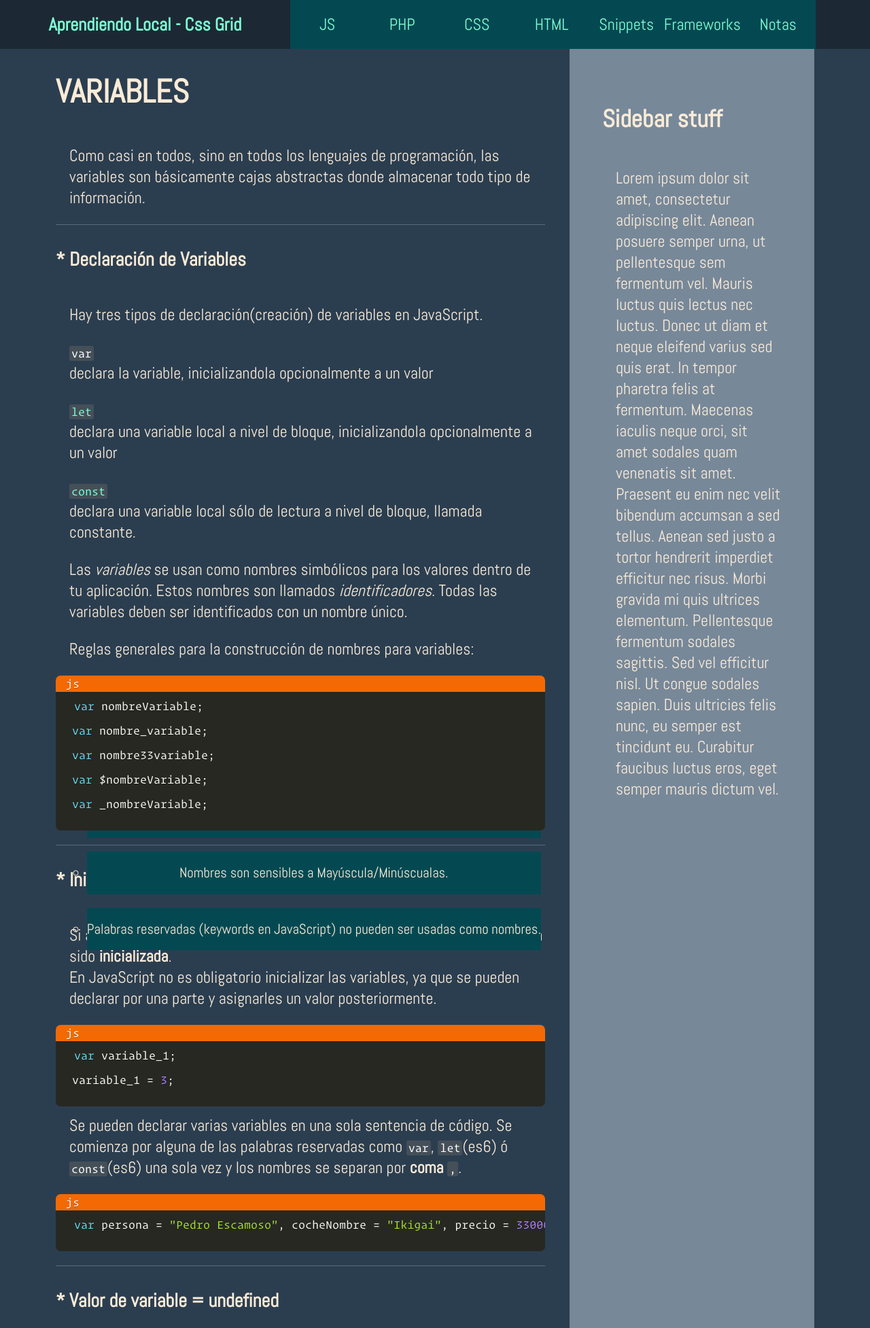
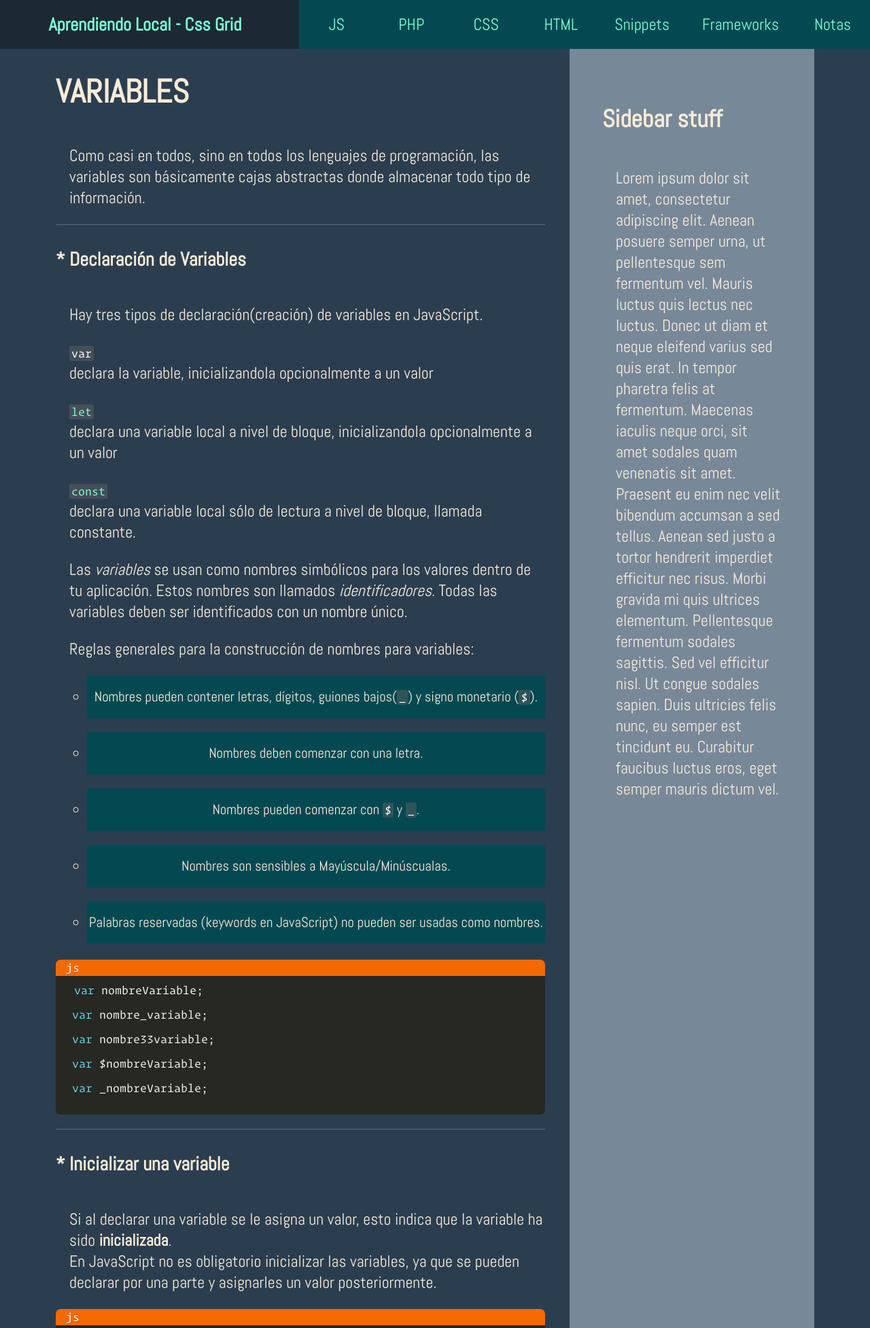
Before and after one commit to jesushernan3/aprendiendo.local, a PHP site: page /views/variables-js.php in a window 1280 px wide. Shown: the top 1954 px of the page at 68% size. Run offline with PHP 8.4, Linux system fonts and the light colour scheme.

```diff
--- a/css/main.css
+++ b/css/main.css
@@ -30,7 +30,7 @@ body {
   display: grid;
   font-size: 1.5rem;
   grid-template:
-    "header header header header" 5em
+    "header header header header" 3em
     "hero hero hero hero" 50vh
     ". main sidebar ." auto
     "footer footer footer footer" 10em
@@ -159,8 +159,10 @@ pre[rel="CODIGO"]::before {
   ====================*/
 #main-nav {
   grid-area: nav;
+  display: flex;
+  justify-content: right;
 }
-ul {
+ul.main-nav-contenedor {
   position: absolute;
 }
 
@@ -177,15 +179,21 @@ ul li {
 
 ul li a {
   display: block;
+  padding: 0 1.5rem;
 }
-
+ul li a:hover {
+  background-color: #03383f;
+}
 ul li ul {
   display: none;
 }
-
 .show {
   display: block;
   position: absolute;
+  border-top: 1px solid #03383f;
+}
+ul .menues:last-child .show {
+  right: 0;
 }
 /* Contenido
 ====================== */
--- a/inc/partials/nav-main.php
+++ b/inc/partials/nav-main.php
@@ -1,5 +1,5 @@
 <nav id="main-nav">
-	<ul>
+	<ul class="main-nav-contenedor">
 		<li class="menues">
 			<a href="#" class="dropDown">JS</a>
 			<ul>
```
